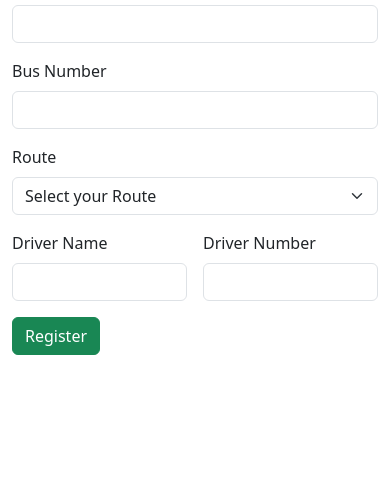
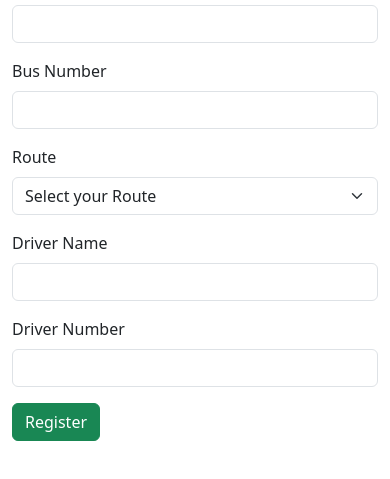
Before and after one commit to aaryaaanx/KSRTC-APP, a plain HTML site: page index.html in a window 390 px wide. Shown: the part 83-562 px from the top of the page. Drawn offline with nearby package versions, Linux system fonts and the light colour scheme.

Commit message:
Updated App

```diff
--- a/index.html
+++ b/index.html
@@ -66,15 +66,15 @@
                             <option value="10">Kottayam</option>
                           </select>
                         </div>
-                        <div class="col col-6 col-sm-6 col-md-6 col-lg-6 col-xl-6 col-xxl-6">
+                        <div class="col col-12 col-sm-6 col-md-6 col-lg-6 col-xl-6 col-xxl-6">
                           <label for="" class="form-label">Driver Name</label>
                           <input type="text" class="form-control">
                         </div>
-                        <div class="col col-6 col-sm-6 col-md-6 col-lg-6 col-xl-6 col-xxl-6">
+                        <div class="col col-12 col-sm-6 col-md-6 col-lg-6 col-xl-6 col-xxl-6">
                           <label for="" class="form-label">Driver Number</label>
                           <input type="text" class="form-control">
                         </div>
-                        <div class="col col-6 col-sm-6 col-md-6 col-lg-6 col-xl-6 col-xxl-6">
+                        <div class="col col-12 col-sm-6 col-md-6 col-lg-6 col-xl-6 col-xxl-6">
                           <button class="btn btn-success">Register</button>
                         </div>
                     </div>
```
